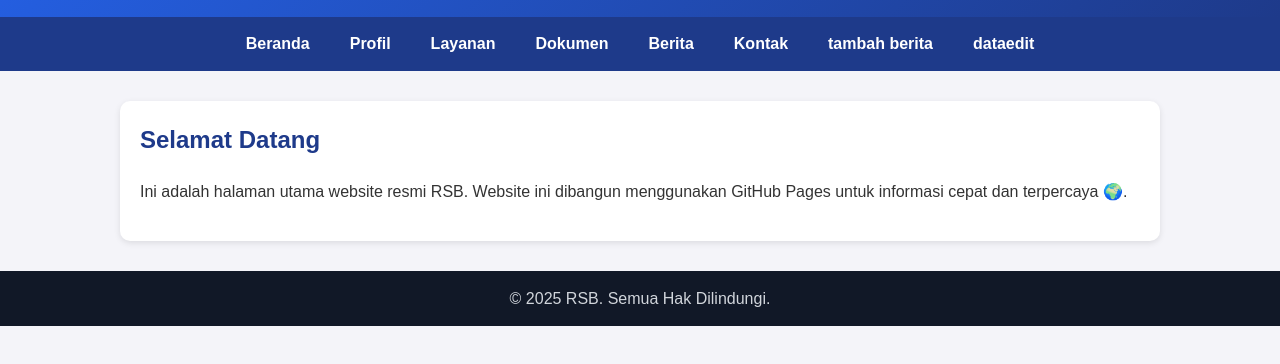
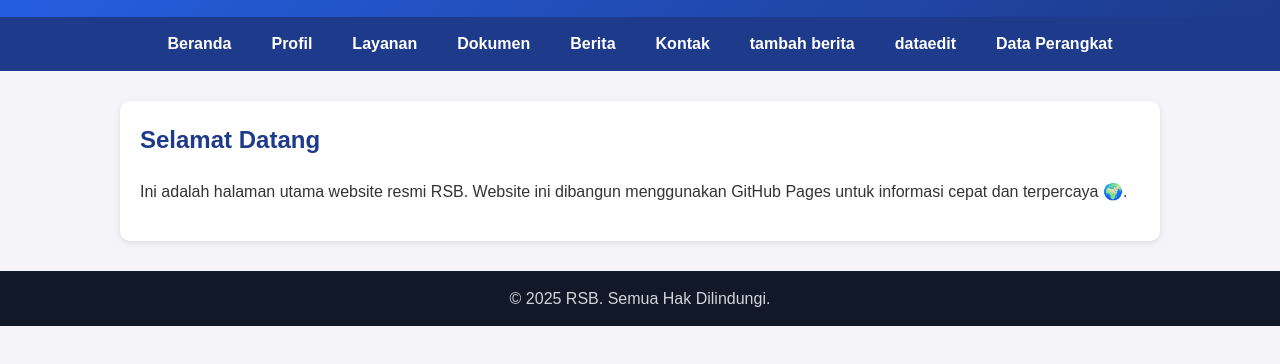
Before and after one commit to butarbutar/rsb, a plain HTML site: page index.html in a window 1280 px wide. Shown: the part 176-540 px from the top of the page. Drawn offline with Linux system fonts and the light colour scheme.

Commit message:
Update index.html

```diff
--- a/index.html
+++ b/index.html
@@ -26,6 +26,7 @@
     <a href="kontak.html">Kontak</a>
      <a href="tambah-berita.html">tambah berita</a>
     <a href="dataedit.html">dataedit</a>
+    <a href="datapegawaihapus.html">Data Perangkat</a>
 
   </nav>
 
```
